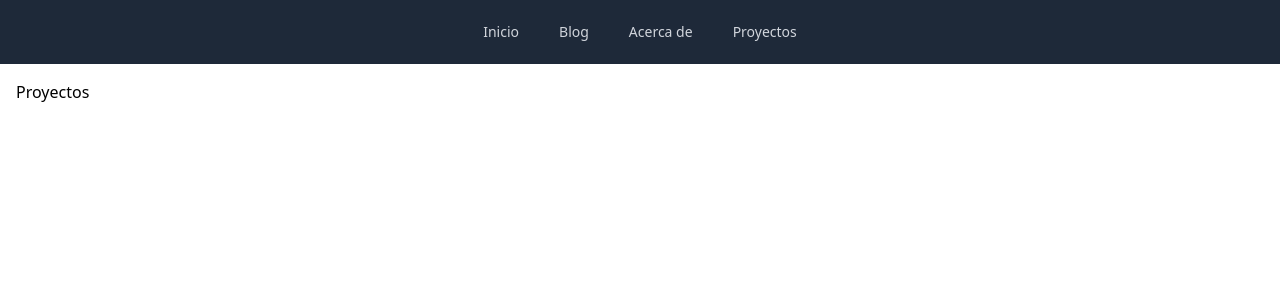
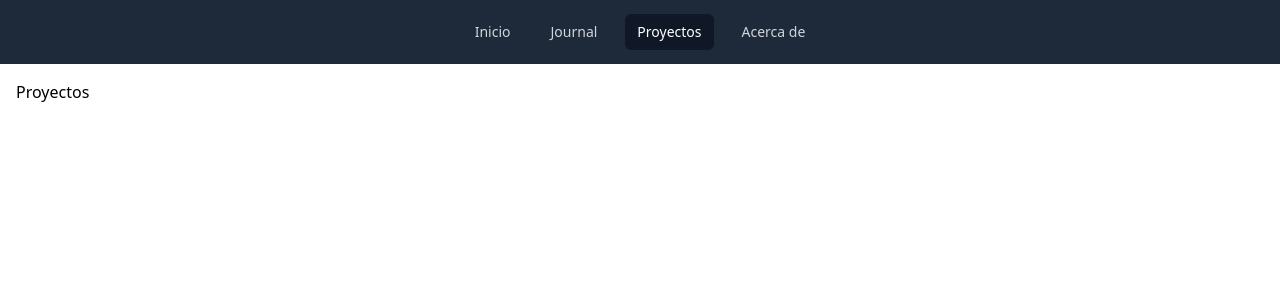
Before and after one commit to r-zdevelop/portafolio-php, a PHP site: page /links in a window 1280 px wide. Shown: the top 300 px of the page. Run offline with PHP 8.4, Linux system fonts and the light colour scheme.

Commit message:
refactor for front contoller

```diff
--- a/about.php
+++ /dev/null
@@ -1,3 +0,0 @@
-<?php
-
-require __DIR__ . '/resources/about.template.php';
--- /dev/null
+++ b/app/Controllers/about.php
@@ -0,0 +1,3 @@
+<?php
+
+require __DIR__ . '/../../resources/about.template.php';
--- /dev/null
+++ b/app/Controllers/home.php
@@ -0,0 +1,5 @@
+<?php
+
+$title = 'Inicio';
+
+require __DIR__ . '/../../resources/home.template.php';
--- /dev/null
+++ b/app/Controllers/journal.php
@@ -0,0 +1,3 @@
+<?php
+
+require __DIR__ . '/../../resources/journal.template.php';
--- /dev/null
+++ b/app/Controllers/links.php
@@ -0,0 +1,3 @@
+<?php
+
+require __DIR__ . '/../../resources/links.template.php';
--- a/blog.php
+++ /dev/null
@@ -1,3 +0,0 @@
-<?php
-
-require __DIR__ . '/resources/blog.template.php';
--- a/index.php
+++ /dev/null
@@ -1,5 +0,0 @@
-<?php
-
-$title = 'Inicio';
-
-require __DIR__ . '/resources/home.template.php';
--- a/links.php
+++ /dev/null
@@ -1,3 +0,0 @@
-<?php
-
-require __DIR__ . '/resources/links.template.php';
--- /dev/null
+++ b/public/index.php
@@ -0,0 +1,14 @@
+<?php
+
+$routes = require __DIR__ . '/../routes/web.php';
+
+$requestUri = $_SERVER['REQUEST_URI'] ?? '/';
+
+$route = $routes[$requestUri] ?? null;
+
+if ($route) {
+    require __DIR__ . '/../' . $route;
+} else {
+    echo $route;
+    exit('404 Not Found');
+}
--- a/resources/blog.template.php
+++ b/resources/journal.template.php
@@ -1,5 +1,5 @@
 <?php require __DIR__ . '/partials/header.php'; ?>
 
-<h1>Blog</h1>
+<h1>Journal</h1>
 
 <?php require __DIR__ . '/partials/footer.php'; ?>
--- a/resources/partials/navbar.php
+++ b/resources/partials/navbar.php
@@ -6,16 +6,16 @@ $links = [
         'url'   => '/',
     ],
     [
-        'title' => 'Blog',
-        'url'   => '/blog.php',
+        'title' => 'Journal',
+        'url'   => '/journal',
+    ],
+    [
+        'title' => 'Proyectos',
+        'url'   => '/links',
     ],
     [
         'title' => 'Acerca de',
-        'url'   => '/about.php',
-    ],
-    [
-        'title' => 'Proyectos',
-        'url'   => '/links.php',
+        'url'   => '/about',
     ],
 ];
 
--- /dev/null
+++ b/routes/web.php
@@ -0,0 +1,9 @@
+<?php
+
+return [
+    '/'      => 'app/Controllers/home.php',
+    '/about' => 'app/Controllers/about.php',
+    '/links' => 'app/Controllers/links.php',
+    '/journal'  => 'app/Controllers/journal.php',
+    '/blog'  => 'app/Controllers/blog.php',
+];
```
Also changed, not shown: public/.htaccess (added).
